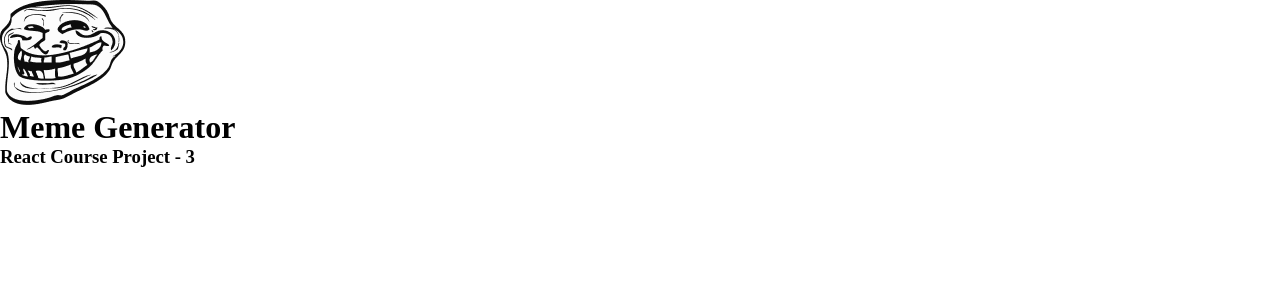
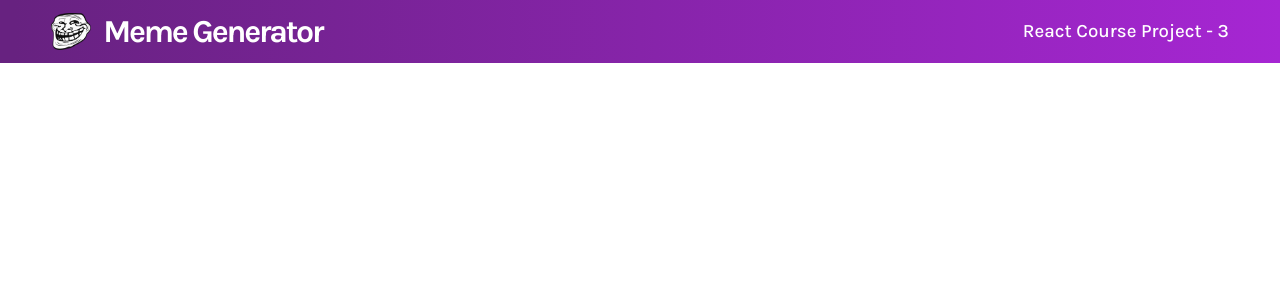
Before and after one commit to arjunjins/meme-generator, a React (Vite) app: page / in a window 1280 px wide. Shown: the top 300 px of the page. Built offline with nearby package versions, Linux system fonts and the light colour scheme.

Commit message:
setup header component

```diff
--- a/src/components/Header/Header.css
+++ b/src/components/Header/Header.css
@@ -0,0 +1,28 @@
+.logo {
+  display: flex;
+  flex-flow: row wrap;
+  gap: 12px;
+}
+
+img {
+  width: 40px;
+}
+
+.Header {
+  display: flex;
+  flex-flow: row wrap;
+  justify-content: space-between;
+  padding: 1% 4%;
+  align-items: center;
+  background: linear-gradient(90deg, #672280 1.18%, #a626d3 100%);
+  color: white;
+}
+
+h1 {
+  font-weight: 700;
+  letter-spacing: -0.07em;
+}
+
+h3 {
+  font-weight: 500;
+}
--- a/src/index.css
+++ b/src/index.css
@@ -7,3 +7,7 @@ p {
   margin: 0;
   padding: 0;
 }
+
+body {
+  font-family: "Karla", sans-serif;
+}
```
